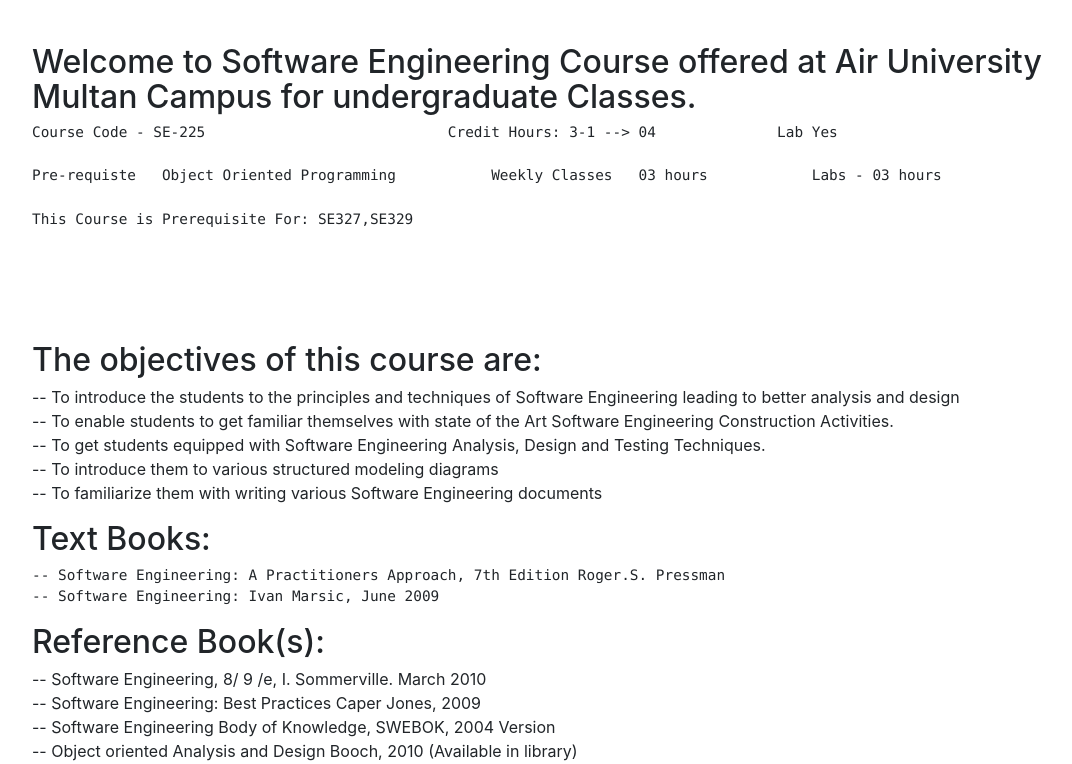
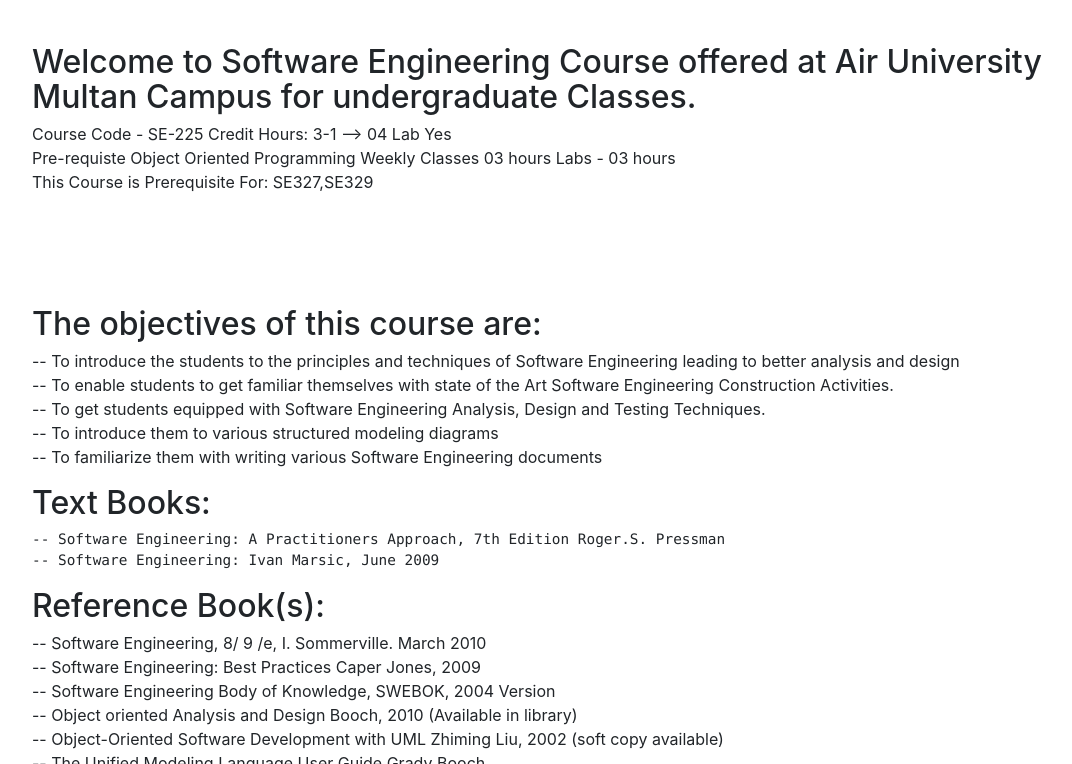
Before and after one commit to aumc-bscs5th/Software-Engineering, a Jekyll site: the page index.html, which Jekyll copies as it is, in a window 1280 px wide and 900 px high, scrolled down 635 px, cut to the strip 136-900 px from the top of the window. Shown: the whole strip, without its empty margins (101-1173 px from the left). Built offline with Jekyll 4.4.1, drawn with Linux system fonts in a browser that asks for light colours.

Commit message:
editing tags
edit the <br> tag

```diff
--- a/index.html
+++ b/index.html
@@ -110,11 +110,11 @@
             <div class="p-5">
 <h2> Welcome to Software Engineering Course offered at Air University Multan Campus for undergraduate Classes.</h2>
 
-<pre>Course Code - SE-225                            Credit Hours: 3-1 --> 04              Lab Yes
+<p>Course Code - SE-225                            Credit Hours: 3-1 --> 04              Lab Yes<br>
 
-Pre-requiste   Object Oriented Programming           Weekly Classes   03 hours            Labs - 03 hours
+Pre-requiste   Object Oriented Programming           Weekly Classes   03 hours            Labs - 03 hours <br>
 
-This Course is Prerequisite For: SE327,SE329</pre>
+This Course is Prerequisite For: SE327,SE329</p>
 		    <br></br>
 		  <br></br>
 <h2> The objectives of this course are:</h2>
```
